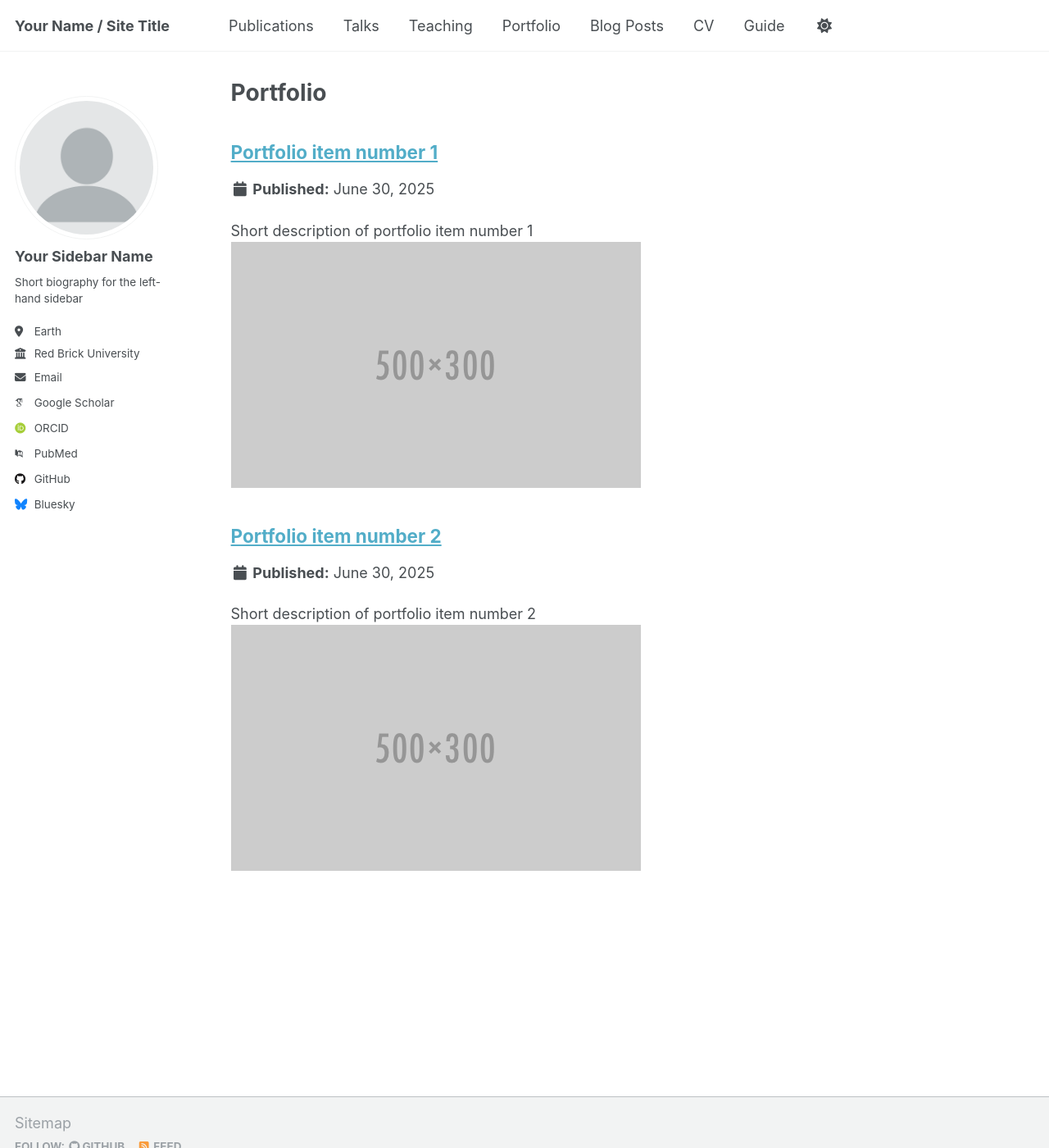
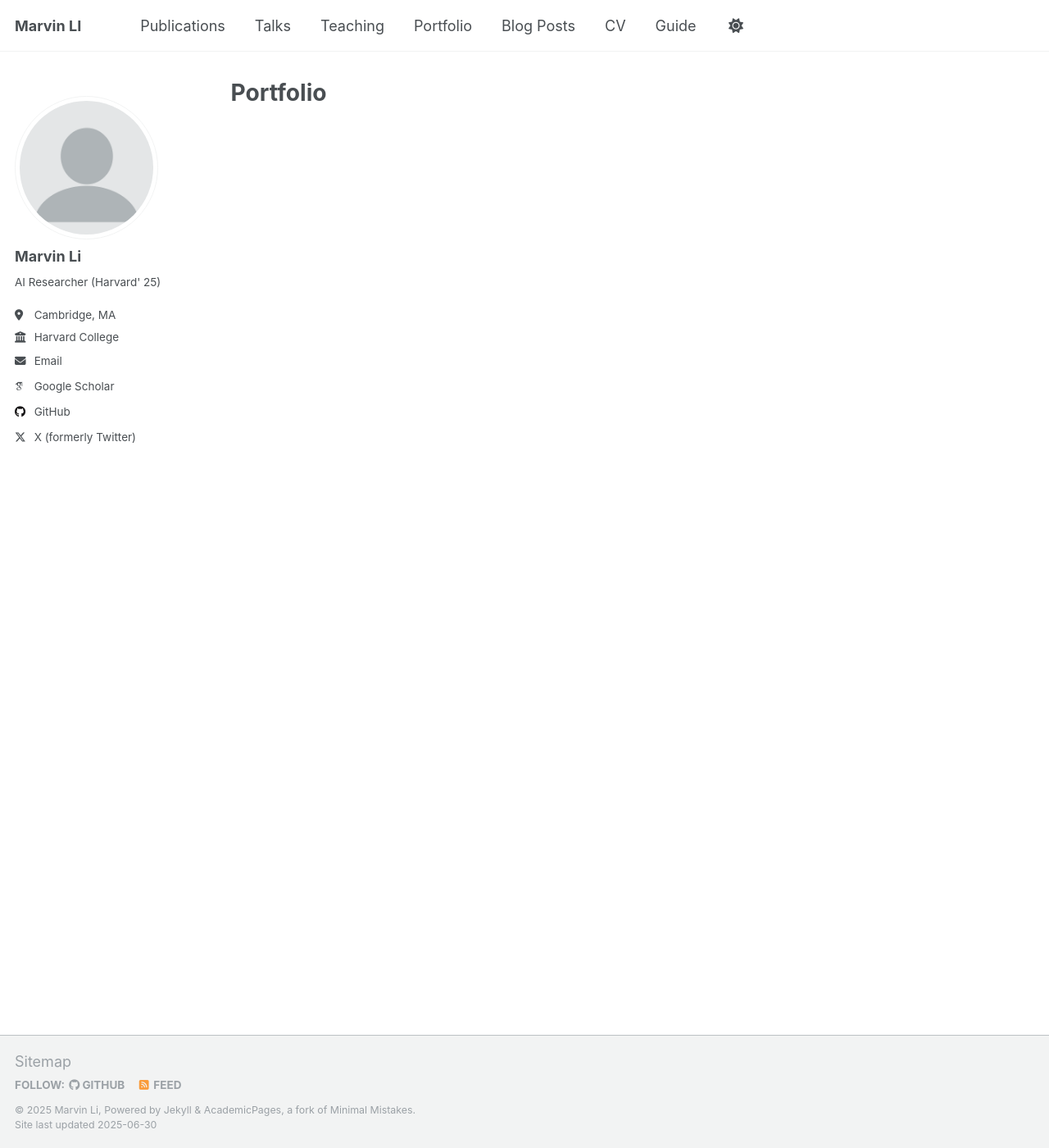
Before and after one commit to marvinfli/marvinfli.github.io, a Jekyll site: the page built from _pages/portfolio.html, in a window 1280 px wide and 1400 px high. Shown: the whole window at 82% size. Built offline with Jekyll 4.4.1, drawn with Linux system fonts in a browser that asks for light colours; some web fonts are replaced; a script that is not in the unit is left out; some of the changed text lies outside the part shown.

Commit message:
new stuff

```diff
--- a/_config.yml
+++ b/_config.yml
@@ -9,13 +9,13 @@
 # Basic Site Settings
 locale                   : "en-US"
 site_theme               : "default"
-title                    : "Your Name / Site Title"
+title                    : "Marvin LI"
 title_separator          : "-"
-name                     : &name "Your Name"
-description              : &description "personal description"
-url                      : https://academicpages.github.io # the base hostname & protocol for your site e.g. "https://[your GitHub username].github.io" or if you already have some other page hosted on Github then use "https://[your GitHub username].github.io/[Your Repo Name]"
+name                     : &name "Marvin Li"
+description              : &description ""
+url                      : https://marvinfli.github.io # the base hostname & protocol for your site e.g. "https://[your GitHub username].github.io" or if you already have some other page hosted on Github then use "https://[your GitHub username].github.io/[Your Repo Name]"
 baseurl                  : "" # the subpath of your site, e.g. "/blog"
-repository               : "academicpages/academicpages.github.io"
+repository               : "marvinfli/marvinfli.github.io"
 
 # Site Author - The following control what appear as part of the author content on the side bar.
 #               If a field is blank the icon and link will not appear, otherwise it will be shown.
@@ -23,59 +23,22 @@ repository               : "academicpages/academicpages.github.io"
 author:
   # Biographic information
   avatar           : "profile.png"
-  name             : "Your Sidebar Name"
+  name             : "Marvin Li"
   pronouns         : # example: "she/her"
-  bio              : "Short biography for the left-hand sidebar"
-  location         : "Earth"
-  employer         : "Red Brick University"
+  bio              : "AI Researcher (Harvard' 25)"
+  location         : "Cambridge, MA"
+  employer         : "Harvard College"
   uri              : # URL
-  email            : "none@example.org"
+  email            : "marvin.fangzhou.li@gmail.com"
 
   # Academic websites
-  academia         : # URL
-  arxiv            : # URL - Update with the correct link to your profile
-  googlescholar    : "https://scholar.google.com/citations?user=PS_CX0AAAAAJ"
-  impactstory      : # URL
-  orcid            : "http://orcid.org/yourorcidurl"
-  semantic         : # URL
-  pubmed           : "https://www.ncbi.nlm.nih.gov/pubmed/?term=john+snow"
-  researchgate     : # URL
-  scopus           : # URL
+  googlescholar    : "https://scholar.google.com/citations?user=NhMTzpsAAAAJ"
 
   # Repositories and software development
-  bitbucket        : # Username - Update with your username on the site
-  codepen          : # Username
-  dribbble         : # Username
-  github           : "academicpages"
-  kaggle           : # Username
-  stackoverflow    : # User number or user number and name (i.e., use "1" or "1/jeff-atwood")
+  github           : "marvinfli"
 
   # Social media
-  artstation       : # Username
-  bluesky          : "bsky.app" # Replace this with you Bluesky username
-  facebook         : # Username
-  flickr           : # Username
-  foursquare       : # Username
-  goodreads        : # Username
-  google_plus      : # Username
-  keybase          : # Username
-  instagram        : # Username
-  lastfm           : # Username
-  linkedin         : # Username
-  mastodon         : # URL
-  medium           : # URL
-  pinterest        : # Username
-  soundcloud       : # Username
-  steam            : # Username
-  telegram         : # URL
-  tumblr           : # Username
-  twitter          : # Username for X / Twitter
-  vine             : # Username
-  weibo            : # Username
-  wikipedia        : # Username
-  xing             : # Username
-  youtube          : # Username
-  zhihu            : # Username
+  twitter          : "marvinli03" # Username for X / Twitter
 
 # Publication Category - The following the list of publication categories and their headings
 publication_category:
@@ -222,9 +185,6 @@ collections:
   publications:
     output: true
     permalink: /:collection/:path/
-  portfolio:
-    output: true
-    permalink: /:collection/:path/
   talks:
     output: true
     permalink: /:collection/:path/
```
